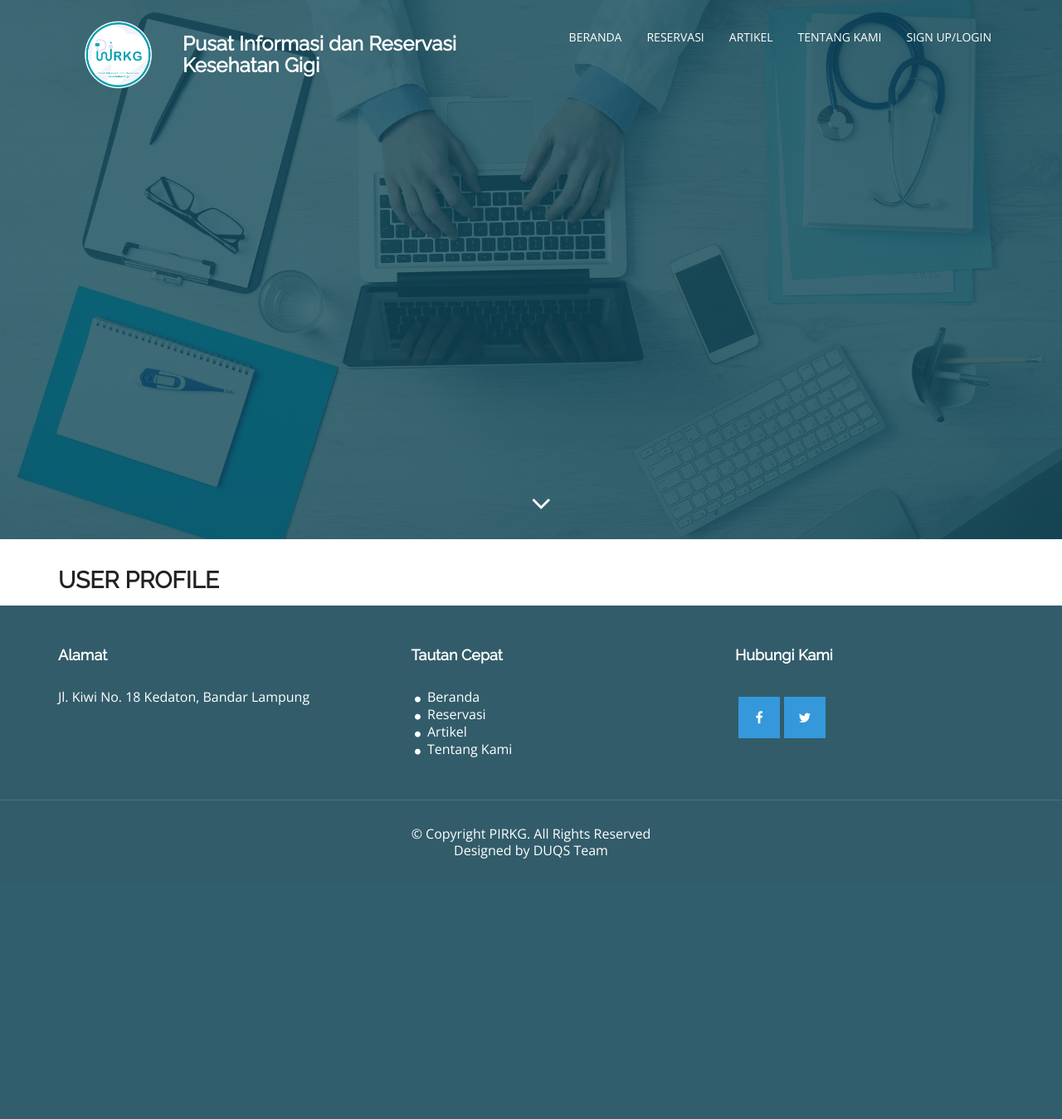
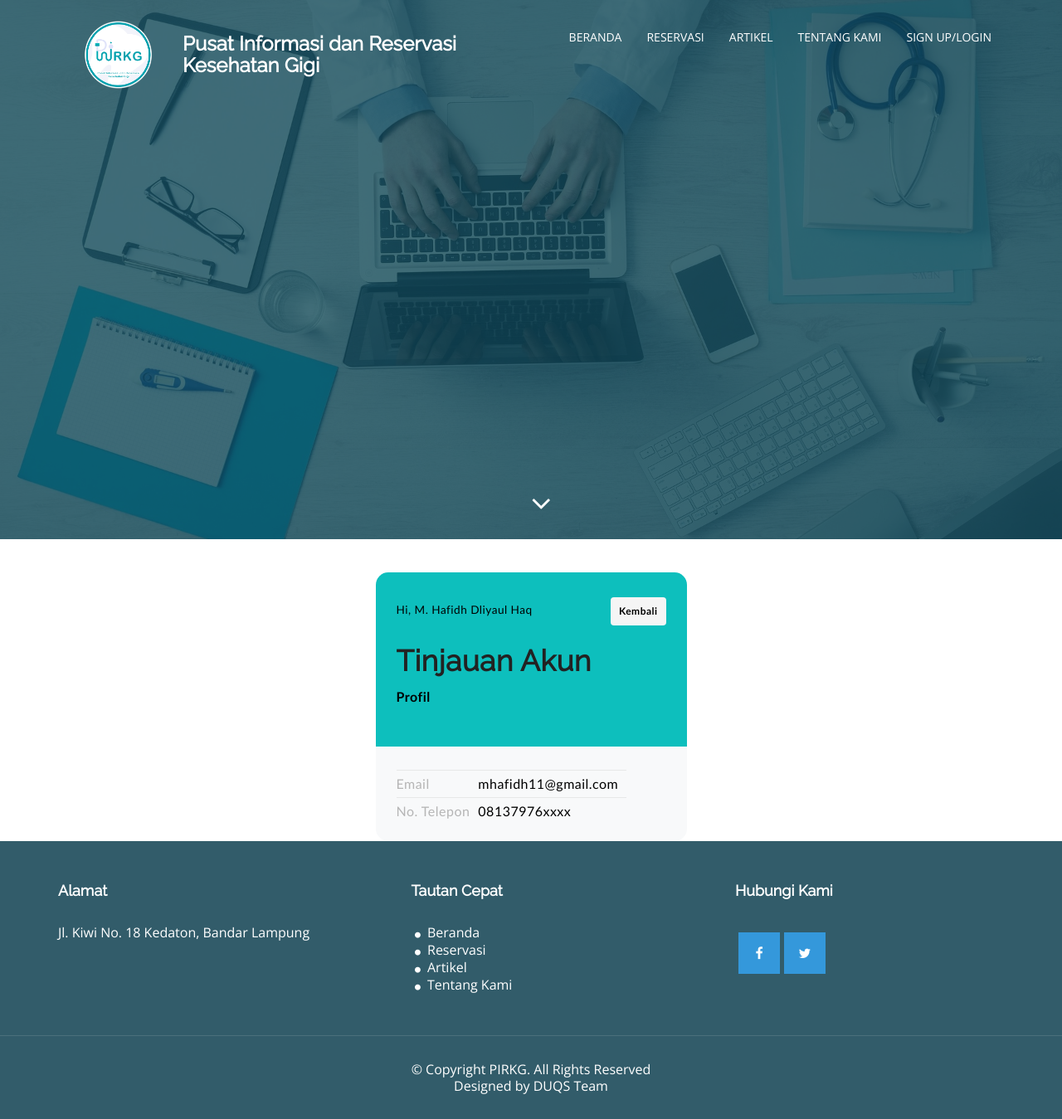
Before and after one commit to Mariadinii/PIRKG, a CodeIgniter app: page /PIRKG/index.php/users/profile in a window 1280 px wide. Shown: the whole page at 83% size. Before the commit the page ends 1035 px from the top, so only its background shows below. Run offline with CodeIgniter, Linux system fonts and the light colour scheme; some libraries are stand-ins or nearby versions; some web fonts are replaced.

Commit message:
Perbaikan Profil

```diff
--- a/application/views/pages/about.php
+++ b/application/views/pages/about.php
@@ -1 +1,2 @@
+<!--udah gadipake, cmn buat test file aja-->
 <h2><?= $title ?></h2>
--- a/application/views/posts/view.php
+++ b/application/views/posts/view.php
@@ -1,3 +1,4 @@
+<!--masih belum ada cssnya -->
 <h2><?php echo $post['judul']; ?></h2>
 <small class="post-date">Posted on: <?php echo $post['waktu']; ?></small>
 <div class="post-body">
--- a/application/views/users/profile.php
+++ b/application/views/users/profile.php
@@ -1,4 +1,35 @@
 <div class="container">
-	<h2><?= $title ?></h2>
-	<br>
+<!-- Profile dibuat hafid-->
+<div class="profile__container">
+  <div class="profile__body">
+    <div class="card">
+      <div class="card__content">
+        <div class="card__content-header">
+          <div class="card__content-profile">
+            <div class="card__content-profile-details">
+              <span class="card__content-profile-name">Hi, M. Hafidh Dliyaul Haq</span>
+            </div>
+          </div>
+          <a class="card__content-header-link" href="#">Kembali</a>
+        </div>
+        <h1 class="card__content-title">Tinjauan Akun</h1>
+        <p class="card__content-body">Profil</p>
+      </div>
+      <div class="card__footer">
+        <table style="margin: 8px 0px 0px;">
+          <tbody>
+            <tr>
+              <td>Email</td>
+              <td class="card__body">mhafidh11@gmail.com</td>
+            </tr>
+            <tr>
+              <td>No. Telepon</td>
+              <td class="card__body">08137976xxxx</td>
+            </tr>
+          </tbody>
+        </table>
+      </div>
+    </div>
+  </div>
 </div>
+</div>
--- a/assets/css/style.css
+++ b/assets/css/style.css
@@ -584,3 +584,105 @@ footer
         font-size: 24px;
     }
 }
+
+
+/***************************************
+profil pengguna (Style Hafid)
+***************************************/
+$brand: #fa398a;
+$white: #fff;
+$yellow: #ffc229;
+
+.profile__container {
+  position: relative;
+  width: 100%;
+  height: 100%;
+}
+
+.profile__body {
+  position: relative;
+  width: 100%;
+  height: 100%;
+  display: flex;
+  flex-direction: column;
+  justify-content: center;
+  align-items: center;
+  font-family: 'Trebuchet MS', Helvetica, sans-serif;
+  letter-spacing: 0.03em;
+}
+
+.card {
+  width: 375px;
+  margin-right: auto;
+  margin-left: auto;
+  border-radius: 15px;
+  box-shadow: 0px 0px 15px 5px rgba($black, 0.25);
+  overflow: hidden;
+}
+
+.card__content {
+  padding: 30px 25px 50px 25px;
+  background-color: #0dbfbd;
+  background-position: center;
+  background-repeat: no-repeat;
+  background-size: 240%;
+  color: $white;
+}
+
+.card__content-header {
+  display: flex;
+  justify-content: space-between;
+  align-items: center;
+  margin-bottom: 20px;
+}
+
+.card__content-profile {
+  display: flex;
+  justify-content: space-between;
+  align-items: center;
+}
+
+.card__content-profile-name {
+    color: black;
+  display: block;
+  margin-bottom: 5px;
+  font-size: 0.85em;
+}
+
+.card__content-header-link {
+  padding: 7px 10px;
+  background-color: whitesmoke;
+  color: black;
+  font-size: 0.75em;
+  font-weight: bold;
+  border-radius: 4px;
+  text-decoration: none;
+}
+
+.card__content-title {
+  max-width: 100%;
+  margin-top: 0;
+  font-size: 2.2em;
+  font-weight: bold;
+  line-height: 1.3;
+}
+
+.card__content-body {
+  margin-bottom: 0;
+  color: black;
+  font-weight: bold;
+}
+
+.card__footer {
+  position: relative;
+  padding: 20px 25px;
+  background-color: #f8f9fa;
+}
+
+.card__footer .card__body {
+    color: black;
+}
+
+.card__footer td {
+    color: #b5b5b5;
+}
```
Also changed, not shown: application/views/pages/Daftar.php (deleted), application/views/pages/Masuk.php (deleted).
